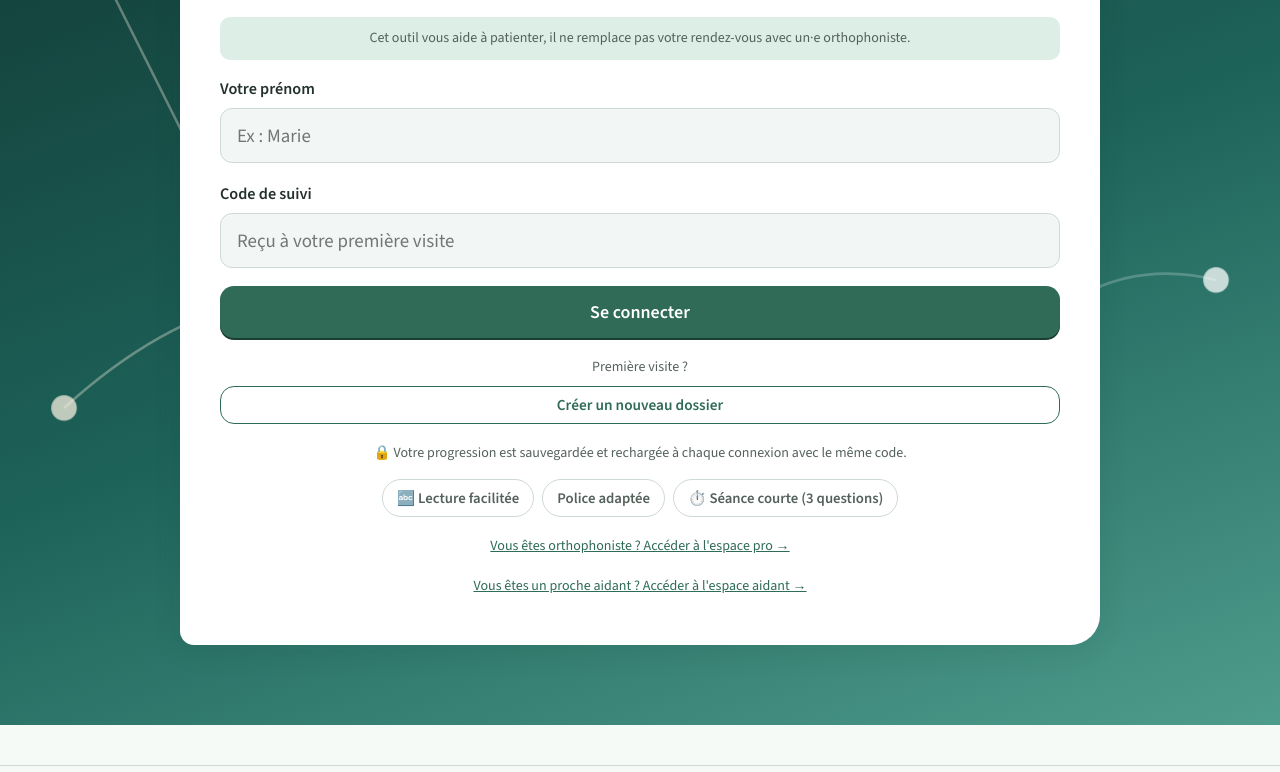
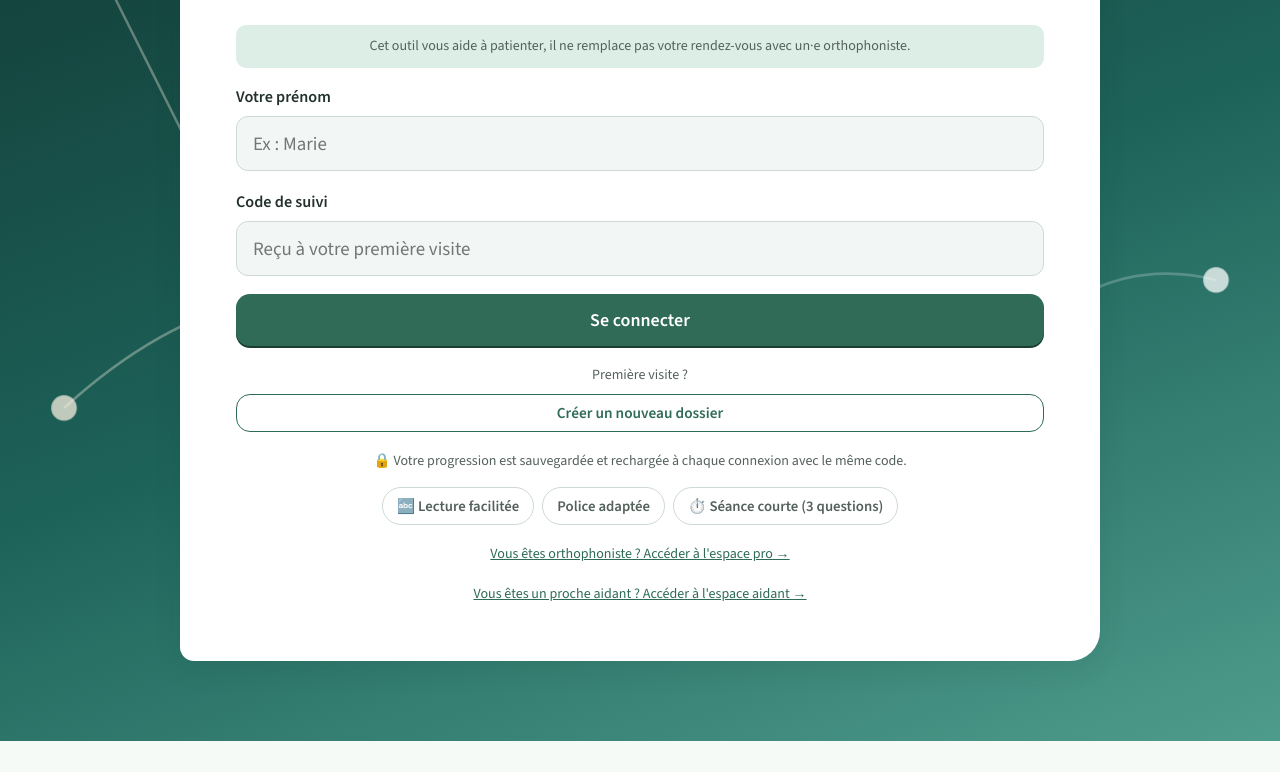
Before and after one commit to coluccdavid-coder/reparole, a website: page index.html in a window 1280 px wide. Shown: the part 312-1084 px from the top of the page. Drawn offline with nearby package versions, Linux system fonts and the light colour scheme; no server answers.

Commit message:
Adjust padding for login card in style.css
Increased padding for the login card to enhance spacing.

```diff
--- a/css/style.css
+++ b/css/style.css
@@ -96,7 +96,7 @@ button{font-family:inherit;font-size:1rem;cursor:pointer;border:none;border-radi
 .btn-ghost{background:transparent;color:var(--accent);border:1.5px solid var(--accent);padding:8px 16px;font-size:.85rem}
 .btn-ghost:hover{background:var(--accent-soft)}
 
-.login-card{background:var(--surface);border-radius:var(--radius-organic);padding:48px 40px;box-shadow:var(--shadow);margin-top:48px;text-align:center;position:relative;overflow:hidden}
+.login-card{background:var(--surface);border-radius:var(--radius-organic);padding:56px 56px;box-shadow:var(--shadow);margin-top:48px;text-align:center;position:relative;overflow:hidden}
 /* v6.30 : retour utilisateur — voulait un fond plus "frais", type
    bleu, mais un vrai bleu casserait le lien avec le vert d'Ami et tous
    les boutons/badges de l'app. Compromis : un teal profond (même
```
